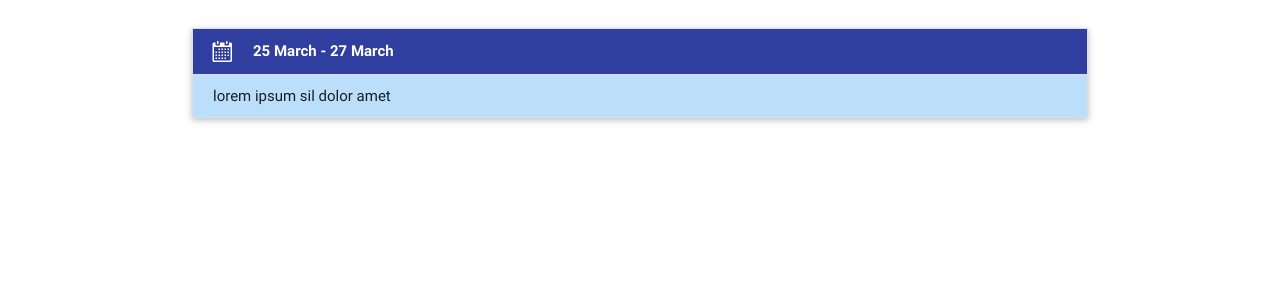
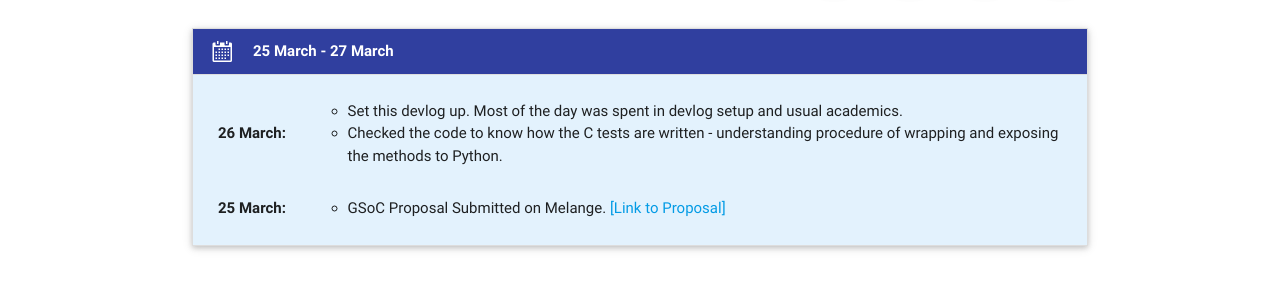
Before and after one commit to tmess567/devlog, a plain HTML site: page index.html in a window 1280 px wide. Shown: the part 167-456 px from the top of the page. Drawn offline with nearby package versions, Linux system fonts and the light colour scheme.

Commit message:
Log status about 25 March - 26 March.

```diff
--- a/css/index.css
+++ b/css/index.css
@@ -17,3 +17,15 @@ html, body {
 	padding: 10px;
 	padding-left: 20px;
 }
+
+.daywise-list-container {
+	width: 100%;
+}
+
+.daywise-list-container tr > *:nth-child(1) {
+	width:15%;
+}
+
+.details li {
+	list-style-type: circle;
+}
--- a/index.html
+++ b/index.html
@@ -77,8 +77,28 @@
 					        	<b>25 March - 27 March</b>
 					        </div>
 
-		  			        <div class="collapsible-body blue lighten-4">
-		  			        	lorem ipsum sil dolor amet
+		  			        <div class="collapsible-body blue lighten-5">
+		  			        	<table class="daywise-list-container">
+		  			        		<ul>
+		  			        			<tr>
+		  			        				<td><li><b>26 March:</b></li></td>
+		  			        				<td>
+		  			        					<ul class="details">
+		  			        						<li>Set this devlog up. Most of the day was spent in devlog setup and usual academics.</li>
+		  			        						<li>Checked the code to know how the C tests are written - understanding procedure of wrapping and exposing the methods to Python.</li>
+		  			        					</ul>
+		  			        			</tr>
+		  			        			<tr>
+		  			        				<td><li><b>25 March:</b></li></td>
+        					      			<td>
+        					      				<ul class="details">
+		  			        						<li>GSoC Proposal Submitted on Melange.
+										      		<a href="https://drive.google.com/file/d/0B84aTiHkSG0QZmhrUEluS1FxZ0E/view?usp=sharing">[Link to Proposal]</a></li>
+										      	</ul>
+										    </td>
+							      		</tr>
+							       	</ul>
+							    </table>
 		  			        </div>
 					    </li>
 
```
